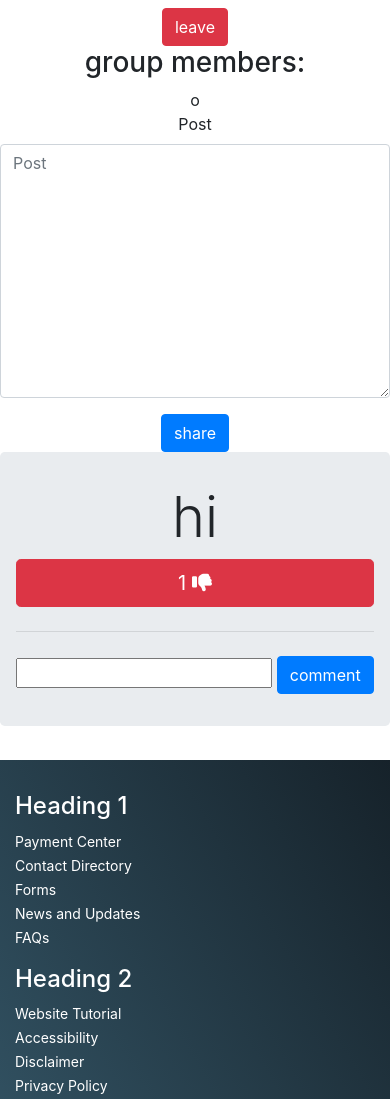
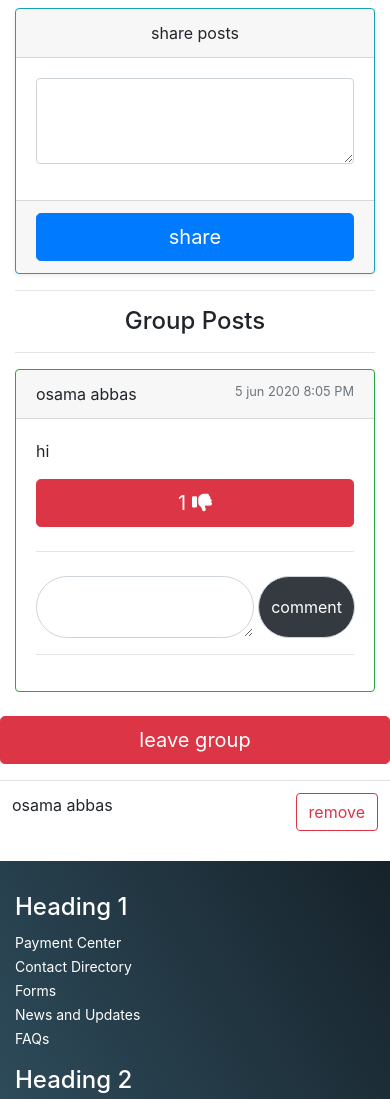
Before and after one commit to osama-abbasss/the-school, a Django app: a page that uses src/groups/templates/groups/group_details.html in a window 390 px wide. Shown: the part 96-1195 px from the top of the page. Run offline with Django 3.2, Linux system fonts and the light colour scheme; a user stored in the database is signed in; data comes from the database, SQL or seed files in the repository; both versions use the stored data as it was after the commit; some libraries are stand-ins or nearby versions.

Commit message:
edit group layout

```diff
--- a/src/groups/templates/groups/group_details.html
+++ b/src/groups/templates/groups/group_details.html
@@ -1,44 +1,66 @@
 {% extends 'base.html' %}
 {% load bootstrap4 %}
+{% block exstra_links %}
+<style>
+.p-3 {
+    padding: 0rem!important;
+}
+
+
+.mb-5, .my-5 {
+    margin-bottom: 5px!important;
+}
+.bkg{
+    background-color: lightgray;
+}
+</style>
+{% endblock exstra_links %}
 
 
 {% block content %}
 
-<div class='row'>
-    <div class='col-md-3 col-12'>
-        <center>
-            <a href="{% url 'groups:leave_group' group.slug %}" class="btn btn-danger mt-2">leave</a> <br>
-            <h3> group members: </h3>
-            {% for member in group.members.all %}
-            {{ member.username }}
-            {% endfor %}
+<div class="row">
 
-        </center>
-    </div>
-
-    <div class='col-12 col-md-9'>
-
-        <center>
-
+      <div class="col-12 col-md-9">
+        <div class="container mt-2">
             <form method='post'>
                 {% csrf_token %}
-                {% bootstrap_form post_form %}
-
-                {% buttons %}
-                <button type="submit" class="btn btn-primary">share</button>
-                {% endbuttons %}
+                <div class="card text-center shadow-sm p-3 mb-5 bg-white rounded border border-info">
+                    <div class="card-header">
+                        share posts
+                    </div>
+                    <div class="card-body">
+                        <div class="form-group">
+                        <textarea class="form-control" id="exampleFormControlTextarea1" name='content' rows="3"></textarea>
+                        </div>
+                    </div>
+                    <div class="card-footer text-muted">
+                        <button type="submit" class="btn btn-primary btn-lg btn-block" name="button"> share </button>
+                    </div>
+                </div>
             </form>
+            <hr>
+              <h4 class="text-center"> Group Posts </h4>
+            <hr>
 
             {% for post in posts %}
 
-                <div class="jumbotron">
-                    <h1 class="display-4">{{ post.content }}</h1>
+                <div class="card border border-success mb-3">
+
+                    <div class="card-header">
+                        {{ post.user.first_name }} {{ post.user.last_name }} <small class="text-muted float-right">{{ post.created_at|date:"j b Y  g:i A" }}</small>
+                    </div>
+
+                    <div class="card-body">
+
+                        <p class="card-text"> {{ post.content }}</p>
+
                         {% if request.user in post.likes.all %}
                             <form method='post'>
                                 {% csrf_token %}
 
                                 <input type="text" value="{{ post.id }}" name ='post_dislike' hidden>
-                            <button type="submit" class="btn btn-danger btn-lg btn-block">{{ post.likes.count }} <i class="fas fa-thumbs-down"></i></button>
+                                <button type="submit" class="btn btn-danger btn-lg btn-block">{{ post.likes.count }}  <i class="fas fa-thumbs-down"></i></button>
                             </form>
 
                         {% else %}
@@ -46,25 +68,54 @@
                                 {% csrf_token %}
 
                                 <input type="text" value="{{ post.id }}" name ='post_like' hidden>
-                            <button type="submit" class="btn btn-primary btn-lg btn-block">{{ post.likes.count }} <i class="far fa-thumbs-up"></i></button>
+                                <button type="submit" class="btn btn-primary btn-lg btn-block">{{ post.likes.count }}  <i class="far fa-thumbs-up"></i></button>
                             </form>
                         {% endif %}
+
                         <hr class="my-4">
-
-                    {% for comment in post.comment_set.all %}
-                        <p> {{ comment.comment }} </p>
-                    {% endfor %}
                         <form method='post'>
                             {% csrf_token %}
-                        <input type="text" name='comment'>
+                            <div class="input-group">
                                 <input type="text" value="{{ post.id }}" name ='post_id' hidden>
-                        <button type="submit" class="btn btn-primary">comment</button>
+                                <textarea class="form-control rounded-pill" name="comment" aria-label="With textarea"></textarea> &nbsp;
+                                <div class="input-group-prepend">
+                                <button type="submit" class="input-group-text rounded-pill badge-dark" name="button"> comment</button>
+                                </div>
+                            </div>
                         </form>
+                        <hr>
+                        {% for comment in post.comment_set.all %}
+                            <div class="card shadow p-3 mb-5 bg-white rounded rounded-pill mb-5 bkg">
+                                <div class="card-body rounded-pill bkg">
+                                <h5> by: {{  comment.user.first_name }} {{  comment.user.last_name }}  <small class="text-muted float-right">{{ comment.created_at|date:"j b Y  g:i A"}}</small> </h5>
+                                <p> {{comment.comment}} </p>
+                                </div>
+                            </div>
+                            <hr>
+                        {% endfor %}
+
+                    </div>
+
                 </div>
 
             {% endfor %}
+        </div>
+      </div>
+      <div class="col-12 col-md-3">
+        <a href="{% url 'groups:leave_group' group.slug %}" class="btn btn-danger btn-lg btn-block mt-2">leave group</a>
 
-        </center>
+        <table class="table table-hover mt-3">
+          <tbody>
+            {% for member in group.members.all %}
+                <tr>
+                <td colspan="2">{{ member.first_name }} {{ member.last_name }}</td>
+                {% if request.user == group.auther %}
+                    <td> <a href="{% url 'groups:remove_member' group.slug member.username %}" class="btn btn-outline-danger float-right"> remove</a></td>
+                {% endif %}
+                </tr>
+            {% endfor %}
+          </tbody>
+        </table>
 
       </div>
 
--- a/src/groups/views.py
+++ b/src/groups/views.py
@@ -51,6 +51,8 @@ def group_details(request, slug):
             post_dislike = request.POST.get('post_dislike')
 
             post_form = PostForm(request.POST)
+            post_content = request.POST.get('content')
+
             comment_form = CommentForm(request.POST)
 
             try:
@@ -58,6 +60,7 @@ def group_details(request, slug):
                 post_id = request.POST.get('post_id')
                 the_comment = request.POST.get('comment')
                 the_post = Post.objects.get(id=post_id)
+
             except:
                 pass
 
@@ -66,6 +69,7 @@ def group_details(request, slug):
                 post = post_form.save(commit=False)
                 post.user = request.user
                 post.group = group
+                post.content = post_content
                 post.save()
 
                 return redirect('groups:group_details', group.slug)
```
Also changed, not shown: src/db.sqlite3. Lines whose indentation alone changed are shown as unchanged.
